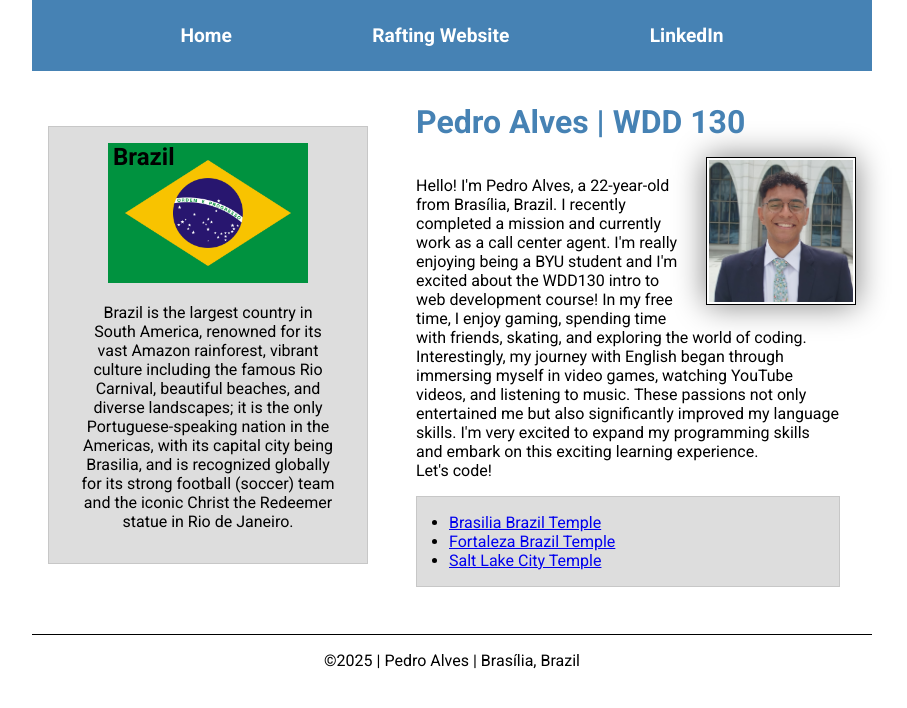
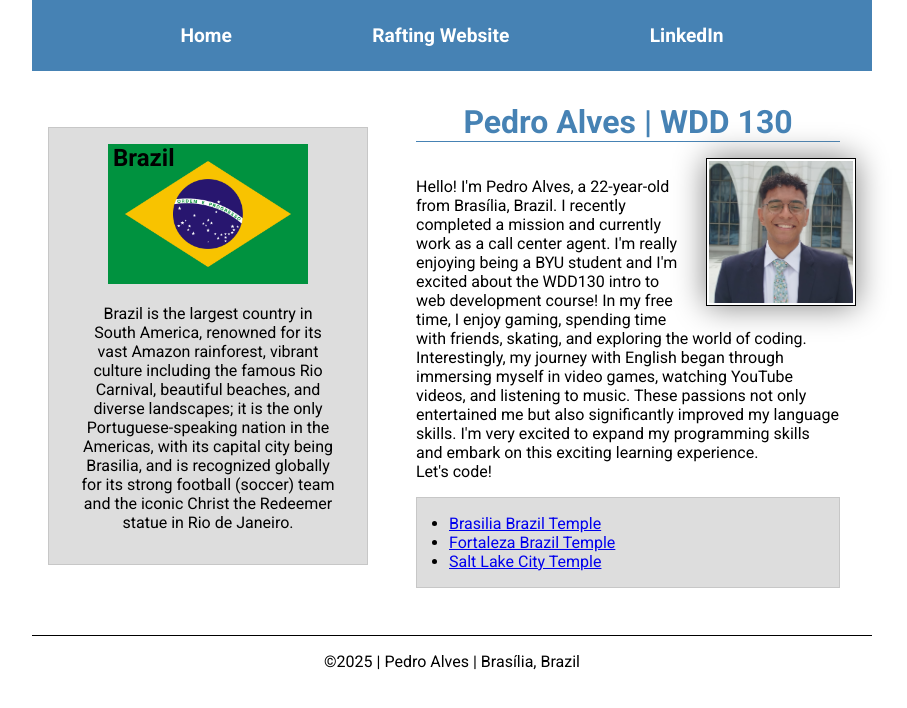
Before and after one commit to pdmoura/wdd130, a plain HTML site: page index.html in a window 1280 px wide. Shown: the whole page, without its empty margins (188-1095 px from the left). Drawn offline with Linux system fonts and the light colour scheme.

Commit message:
Added a few more css enhancements

```diff
--- a/styles/styles.css
+++ b/styles/styles.css
@@ -1,5 +1,6 @@
 :root {
     --border-color-size:  1px solid #000;
+    --border-color-size-h1: 1px solid #4682b4;
 }
 
 * {
@@ -43,6 +44,9 @@ nav a {
 h1 {
     color: steelblue;
     margin: 1rem;
+    border-bottom: var(--border-color-size-h1);
+    text-align: center;
+
 }
 
 main{
```
